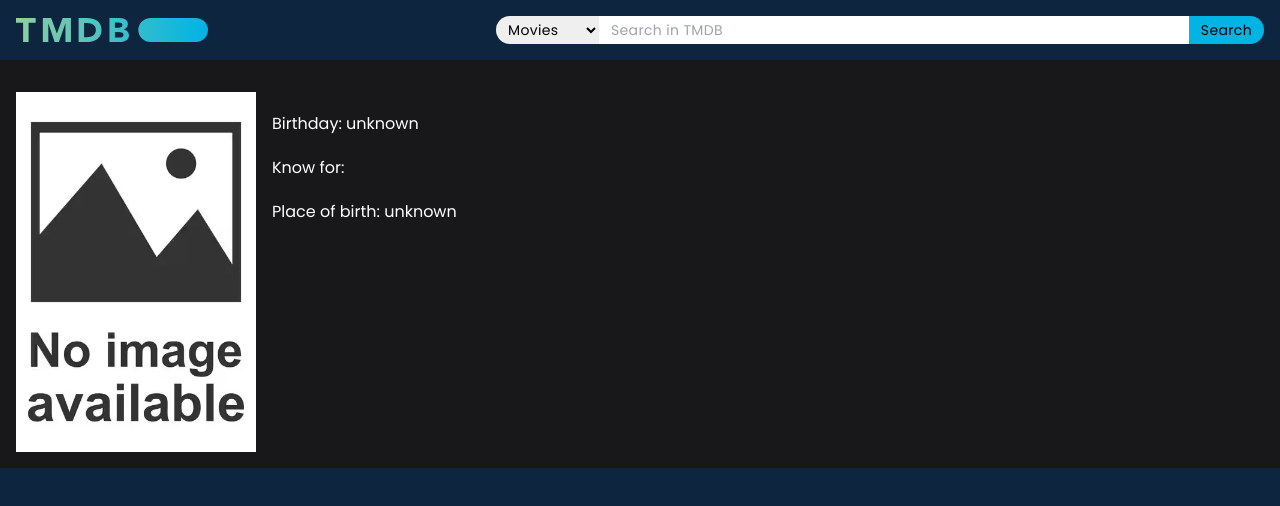
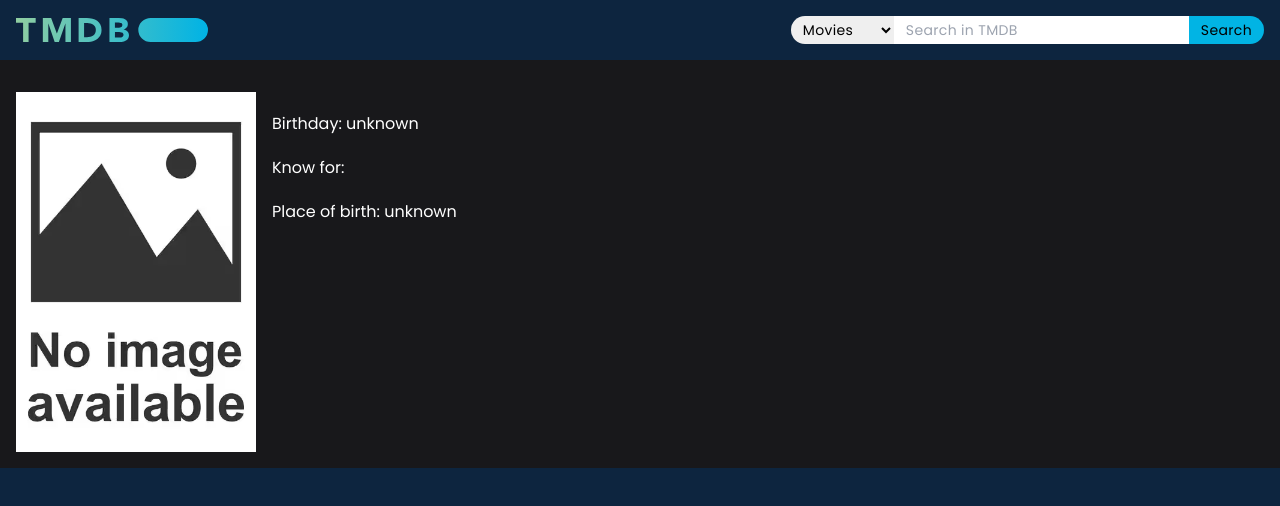
Before and after one commit to adan-rodriguez/tmdb, a React (Vite) app: page /people/popular in a window 1280 px wide. Shown: the top 506 px of the page. Built offline with nearby package versions, Linux system fonts and the light colour scheme; no server answers.

Commit message:
separo componente header

```diff
--- /dev/null
+++ b/src/components/Header.jsx
@@ -0,0 +1,58 @@
+import { Link } from "react-router-dom";
+import { useMainSearch } from "../hooks/useMainSearch";
+
+export function Header() {
+    const { search } = useMainSearch();
+
+    return (
+        <header className="max-w-screen-2xl m-auto p-4 flex flex-col justify-center items-center sm:flex-row sm:justify-between gap-5">
+        <Link to="/" title="Home">
+          <img
+            src="/tmdb.svg"
+            alt="Logo de TMDB"
+            style={{ minWidth: "192px" }}
+            className="w-48"
+          />
+        </Link>
+        <search>
+          <form
+            className="text-black text-sm tracking-wide flex w-full max-w-screen-md"
+            onSubmit={search}
+          >
+            <select
+              className="h-7 px-2 focus:outline-0 tracking-wide rounded-l-2xl"
+              name="search_type"
+            >
+              <option value="movies">
+                Movies
+              </option>
+              <option value="people">People</option>
+              <option value="tv_shows">Tv Shows</option>
+            </select>
+            <input
+              className="h-7 px-3 focus:outline-0 tracking-wide grow"
+              type="search"
+              name="search"
+              placeholder="Search in TMDB"
+            />
+            {/*<svg
+            xmlns="http://www.w3.org/2000/svg"
+            viewBox="0 0 256 256"
+            id="search"
+            >
+            <path
+            fill="var(--color, #fff)"
+            d="m229.66 218.34-50.07-50.06a88.11 88.11 0 1 0-11.31 11.31l50.06 50.07a8 8 0 0 0 11.32-11.32ZM40 112a72 72 0 1 1 72 72 72.08 72.08 0 0 1-72-72Z"
+            />
+            </svg>*/}
+            <button
+              className="bg-light-blue font-normal h-7 px-3 tracking-wide rounded-r-2xl"
+              type="submit"
+            >
+              Search
+            </button>
+          </form>
+        </search>
+      </header>
+    )
+}
--- /dev/null
+++ b/src/hooks/useMainSearch.js
@@ -0,0 +1,14 @@
+import { useNavigate } from "react-router-dom";
+
+export function useMainSearch() {
+  const navigate = useNavigate();
+
+  const search = (e) => {
+    e.preventDefault();
+    const search_type = e.target.search_type.value;
+    const query = e.target.search.value;
+    navigate(`/search/${search_type}/${query}/1`);
+  };
+
+  return { search };
+}
--- a/src/hooks/useSearch.js
+++ b/src/hooks/useSearch.js
@@ -10,7 +10,6 @@ export function useSearch(type) {
 
   const obtainData = async () => {
     const { data, pages } = await searchData(search_type[type], query, page);
-    console.log(data);
     setData(data);
     setPages(pages);
   };
--- a/src/hooks/useSumbitSearch.js
+++ /dev/null
@@ -1,29 +0,0 @@
-import { useNavigate } from "react-router-dom";
-import { search_type } from "../utils/search_type";
-
-export default function useSumbitSearch() {
-  const navigate = useNavigate();
-
-  const submitSearch = (e) => {
-    e.preventDefault();
-    const query = e.target.search.value;
-    e.target.search.value = "";
-    switch (e.target.search_type.value) {
-      case search_type.movies:
-        navigate(`/search/movies/${query}/1`);
-        break;
-
-      case search_type.people:
-        navigate(`/search/people/${query}/1`);
-        break;
-
-      case search_type.tv_shows:
-        navigate(`/search/tv_shows/${query}/1`);
-        break;
-
-      default:
-        break;
-    }
-  };
-  return { submitSearch };
-}
--- a/src/layout.jsx
+++ b/src/layout.jsx
@@ -1,51 +1,11 @@
-import { Link, Outlet } from "react-router-dom";
-import useSumbitSearch from "./hooks/useSumbitSearch";
-import { search_type } from "./utils/search_type";
+import { Outlet } from "react-router-dom";
 import { FavoritesProvider } from "./contexts/favorites";
+import { Header } from "./components/Header";
 
 export function RootLayout() {
-  const { submitSearch } = useSumbitSearch();
-
   return (
     <>
-      <header className="max-w-screen-2xl m-auto p-4 flex flex-col justify-center items-center sm:flex-row sm:justify-between gap-5">
-        <Link to="/" title="Home">
-          <img
-            src="/tmdb.svg"
-            alt="Logo de TMDB"
-            style={{ minWidth: "192px" }}
-            className="w-48"
-          />
-        </Link>
-        <form
-          className="text-black text-sm tracking-wide flex w-full max-w-screen-md"
-          onSubmit={submitSearch}
-        >
-          <select
-            className="h-7 px-2 focus:outline-0 tracking-wide rounded-l-2xl"
-            name="search_type"
-          >
-            <option selected value={search_type.movies}>
-              Movies
-            </option>
-            <option value={search_type.people}>People</option>
-            <option value={search_type.tv_shows}>Tv Shows</option>
-          </select>
-          <input
-            className="h-7 px-3 focus:outline-0 tracking-wide grow"
-            type="text"
-            name="search"
-            placeholder="Search in TMDB"
-            required
-          />
-          <button
-            className="bg-light-blue font-normal h-7 px-3 tracking-wide rounded-r-2xl"
-            type="submit"
-          >
-            Search
-          </button>
-        </form>
-      </header>
+    <Header />
       <main className="max-w-screen-2xl m-auto">
         <FavoritesProvider>
           <Outlet />
--- a/src/utils/constants.js
+++ b/src/utils/constants.js
@@ -1 +1,7 @@
 export const API_KEY_TMDB = "64af5ae223f721c9a97d3e70ca3a2276";
+
+export const SEARCH_TYPE = {
+    movies: "movie",
+    tv_shows: "tv",
+    people: "person",
+  };
```
